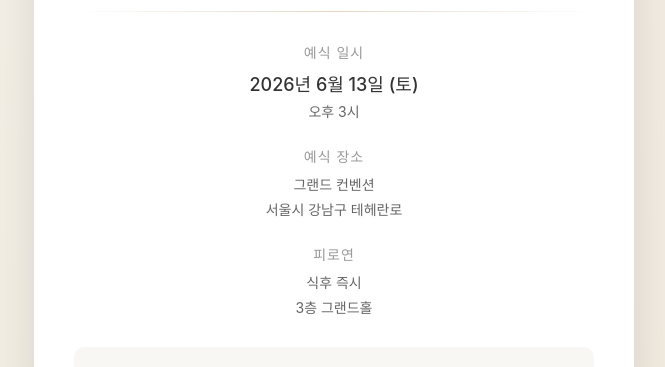
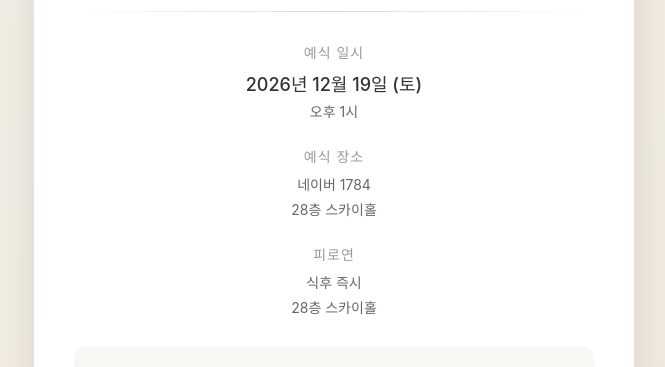
Before and after one commit to seeungKang/wedding-invite, a React (Vite) app: page / in a window 1280 px wide. Shown: the part 383-750 px from the top of the page, without its empty margins (306-971 px from the left). Built offline with nearby package versions, Linux system fonts and the light colour scheme.

Commit message:
Finalize wedding invitation with updated details

```diff
--- a/src/App.tsx
+++ b/src/App.tsx
@@ -37,20 +37,20 @@ function App() {
         <div className="ceremony-section">
           <div className="ceremony-item">
             <h3>예식 일시</h3>
-            <p className="date">2026년 6월 13일 (토)</p>
-            <p className="time">오후 3시</p>
+            <p className="date">2026년 12월 19일 (토)</p>
+            <p className="time">오후 1시</p>
           </div>
 
           <div className="ceremony-item">
             <h3>예식 장소</h3>
-            <p className="location">그랜드 컨벤션</p>
-            <p className="address">서울시 강남구 테헤란로</p>
+            <p className="location">네이버 1784</p>
+            <p className="address">28층 스카이홀</p>
           </div>
 
           <div className="ceremony-item">
             <h3>피로연</h3>
             <p className="time">식후 즉시</p>
-            <p className="location">3층 그랜드홀</p>
+            <p className="location">28층 스카이홀</p>
           </div>
         </div>
 
--- /dev/null
+++ b/vite.config.d.ts
@@ -0,0 +1,2 @@
+declare const _default: import("vite").UserConfig;
+export default _default;
--- /dev/null
+++ b/vite.config.js
@@ -0,0 +1,11 @@
+import { defineConfig } from "vite";
+import react from "@vitejs/plugin-react";
+// https://vitejs.dev/config/
+export default defineConfig({
+    plugins: [react()],
+    base: "/wedding-invite/",
+    build: {
+        outDir: "dist",
+        sourcemap: false,
+    },
+});
```
